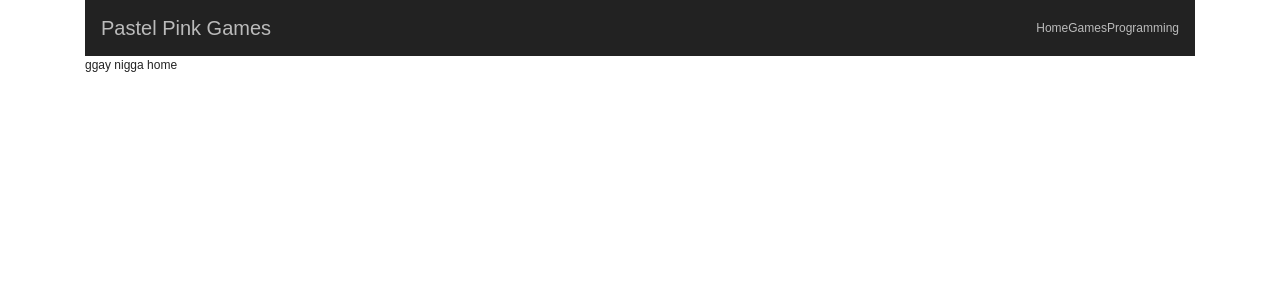
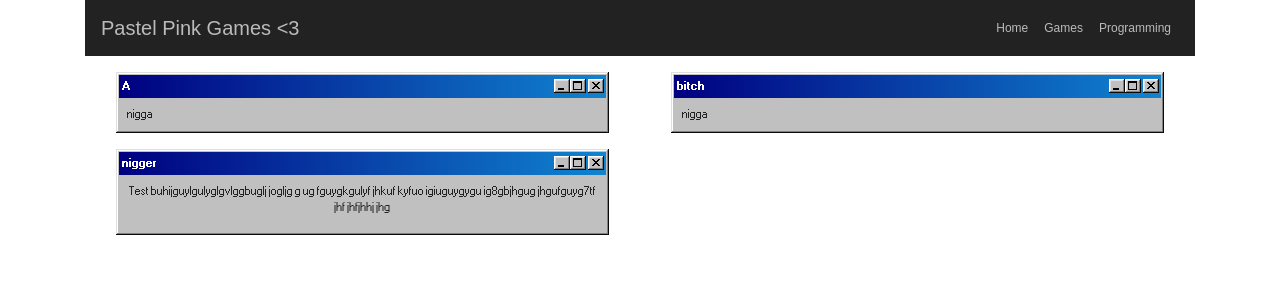
Before and after one commit to PastelGames/portfolio-website, a React (Create React App) app: page / in a window 1280 px wide. Shown: the top 300 px of the page. Built offline with nearby package versions, Linux system fonts and the light colour scheme.

Commit message:
Added a functional window in which you can customize the title and content inside of each

```diff
--- a/src/App.css
+++ /dev/null
@@ -1,19 +0,0 @@
-.app{
-  min-height: 100vh;
-  background: rgb(143, 214, 238);
-  display: flex;
-  justify-content: space-around;
-  align-items: center;
-}
-
-.tweet {
-  border: 2px solid black;
-  height: 300px;
-  width: 300px;
-  background-color: white;
-  border-radius: 30px;
-  display: flex;
-  flex-direction: column;
-  justify-content: space-around;
-  align-items: center;
-}
--- a/src/App.js
+++ b/src/App.js
@@ -1,5 +1,4 @@
 import React, {useState} from 'react';
-import Tweet from './Tweet';
 import {BrowserRouter as Router, Route, Switch} from 'react-router-dom';
 import "98.css";
 import {Home} from './Home';
--- a/src/Home.js
+++ b/src/Home.js
@@ -1,7 +1,20 @@
 import React from 'react';
+import "98.css";
+import Window from './components/Window'
 
 export const Home = () => (
-    <div>
-        <p>ggay nigga home</p>
+    <div className="container-fluid">
+        <div className="row">
+            <div className="col">
+                <Window title="A" content="nigga"/>
+                <Window title="nigger" content={
+                    <p style={{textAlign: "center"}}>Test buhijguylgulyglgvlggbuglj jogljg g ug fguygkgulyf jhkuf kyfuo igiuguygygu ig8gbjhgug jhgufguyg7tf jhf jhfjhhj jhg </p>
+                } />
+            </div>
+            <div className="col">
+                <Window title="bitch" content="nigga"/>
+            </div>
+        </div>
     </div>
+
 )
--- a/src/Programming.js
+++ b/src/Programming.js
@@ -1,4 +1,5 @@
 import React from 'react';
+import "98.css";
 
 export const Programming = () => (
     <div>
--- a/src/Tweet.js
+++ /dev/null
@@ -1,14 +0,0 @@
-import React from 'react';
-import "./App.css";
-
-function Tweet(props){
-    return(
-        <div className="tweet">
-            <h3>{props.name}</h3>
-            <p>This is a random Tweet</p>
-            <h3>Number of likes</h3>
-        </div>
-    );
-}
-
-export default Tweet;
--- a/src/components/NavigationBar.js
+++ b/src/components/NavigationBar.js
@@ -19,19 +19,25 @@ const Styles = styled.div`
 
 export const NavigationBar = () => (
     <Styles>
-        <Navbar expand="lg">
-            <Navbar.Brand href="/">Pastel Pink Games</Navbar.Brand>
+        <Navbar className="container-fluid">
+            <Navbar.Brand href="/">Pastel Pink Games &lt;3</Navbar.Brand>
             <Navbar.Toggle aria-controls="basic-navbar-nav"/>
             <Navbar.Collapse id="basic-navbar-nav">
                 <Nav className="ml-auto">
                     <Nav.Item>
-                        <Link to="/">Home</Link>
+                        <Nav.Link>
+                            <Link to="/">Home</Link>
+                        </Nav.Link>
                     </Nav.Item>
                     <Nav.Item>
-                        <Link to="/games">Games</Link>
+                        <Nav.Link>
+                            <Link to="/games">Games</Link>
+                        </Nav.Link>
                     </Nav.Item>
                     <Nav.Item>
-                        <Link to="/programming">Programming</Link>
+                        <Nav.Link>
+                            <Link to="/programming">Programming</Link>
+                        </Nav.Link>
                     </Nav.Item>
                 </Nav>
             </Navbar.Collapse>
--- /dev/null
+++ b/src/components/Window.js
@@ -0,0 +1,24 @@
+import React from 'react';
+import "98.css";
+
+const Window = props => {
+    return (
+        <div>
+            <div className="window m-3">
+                <div className="title-bar">
+                    <div className="title-bar-text">{props.title}</div>
+                    <div className="title-bar-controls">
+                        <button aria-label="Minimize" />
+                        <button aria-label="Maximize" />
+                        <button aria-label="Close" />
+                    </div>
+                </div>
+                <div className="window-body">
+                    {props.content}
+                </div>
+            </div>
+        </div>
+    )
+}
+
+export default Window;
--- a/src/index.css
+++ b/src/index.css
@@ -1,10 +1,3 @@
-*{
-  margin: 0;
-  padding: 0;
-  box-sizing: border-box;
-}
-
-
 body {
   margin: 0;
   font-family: -apple-system, BlinkMacSystemFont, 'Segoe UI', 'Roboto', 'Oxygen',
```
